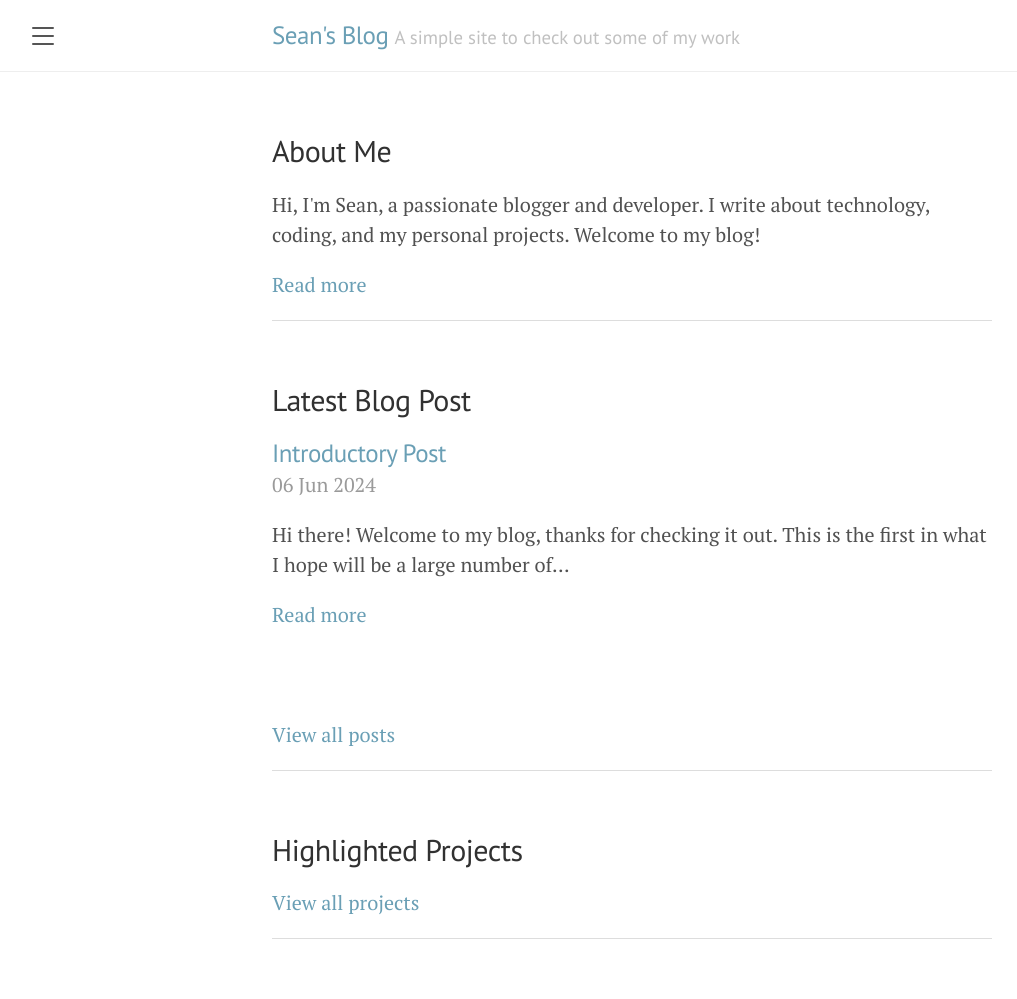
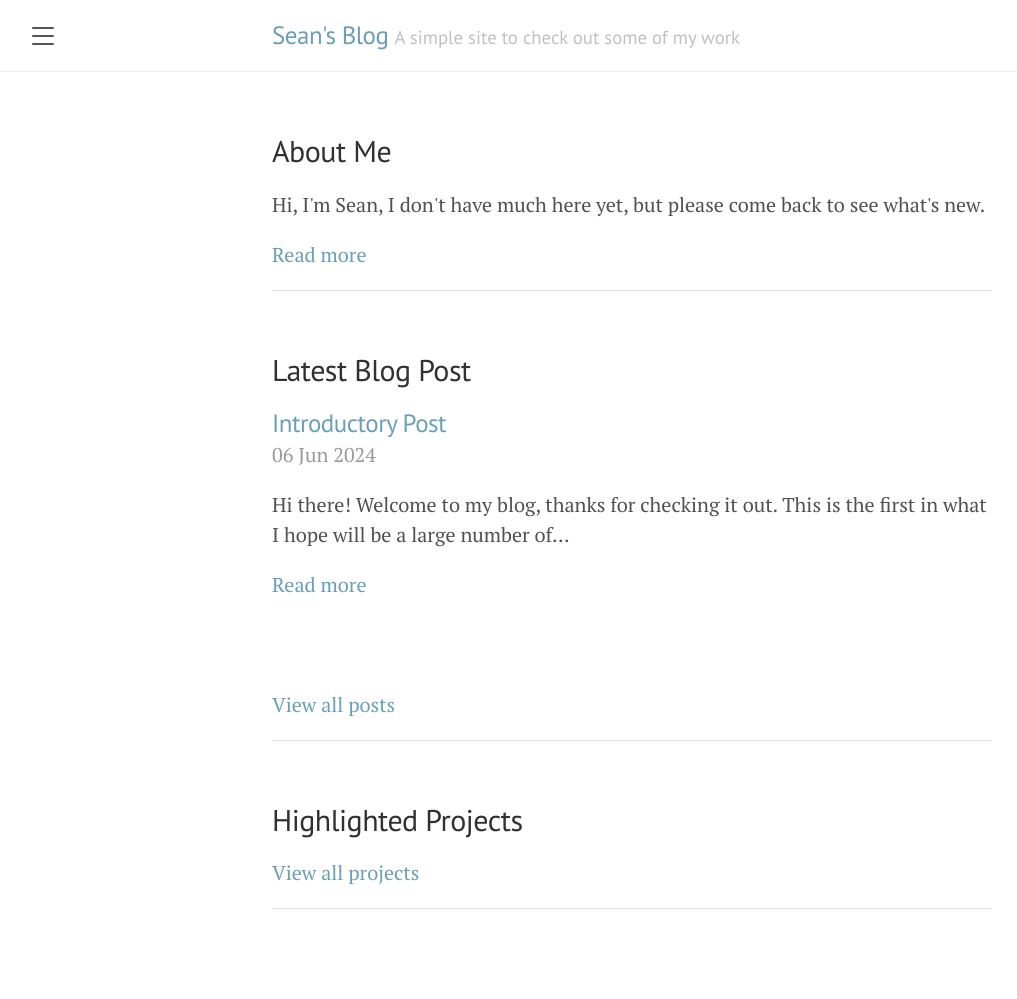
Before and after one commit to seanledesma/seanledesma.github.io, a Jekyll site: the page built from index.html, in a window 1280 px wide. Shown: the whole page, without its empty margins (8-1025 px from the left). Built offline with Jekyll 4.4.1, drawn with Linux system fonts in a browser that asks for light colours; after the commit the page ends 969 px from its top, so only the background shows below that; part of the change alters nothing that is shown.

```diff
--- a/_config.yml
+++ b/_config.yml
@@ -1,7 +1,7 @@
 # Setup
 title:               Sean's Blog
 tagline:             'A simple site to check out some of my work'
-description:         'Check out my <a href="https://github.com/seanledesma" target="_blank">Github</a> or find me on twitter at <a href="https://x.com/seanledes" target="_blank">@seanledes</a>.'
+description:         'Check out my <a href="https://github.com/seanledesma" target="_blank">Github</a> or find me on twitter at <a href="https://x.com/sledesco" target="_blank">@sledesco</a>.'
 url:                 https://seanledesma.dev
 baseurl:             ''
 paginate:            5
@@ -11,7 +11,7 @@ permalink:           pretty
 # About/contact
 author:
   name:              Sean Ledesma
-  url:               https://twitter.com/seanledes
+  url:               https://x.com/sledesco
   email:
 
 # Gems
--- a/_data/about.yml
+++ b/_data/about.yml
@@ -1,2 +1,2 @@
 short_bio: >
-  Hi, I'm Sean, a passionate blogger and developer. I write about technology, coding, and my personal projects. Welcome to my blog!
+  Hi, I'm Sean, I don't have much here yet, but please come back to see what's new.
```
